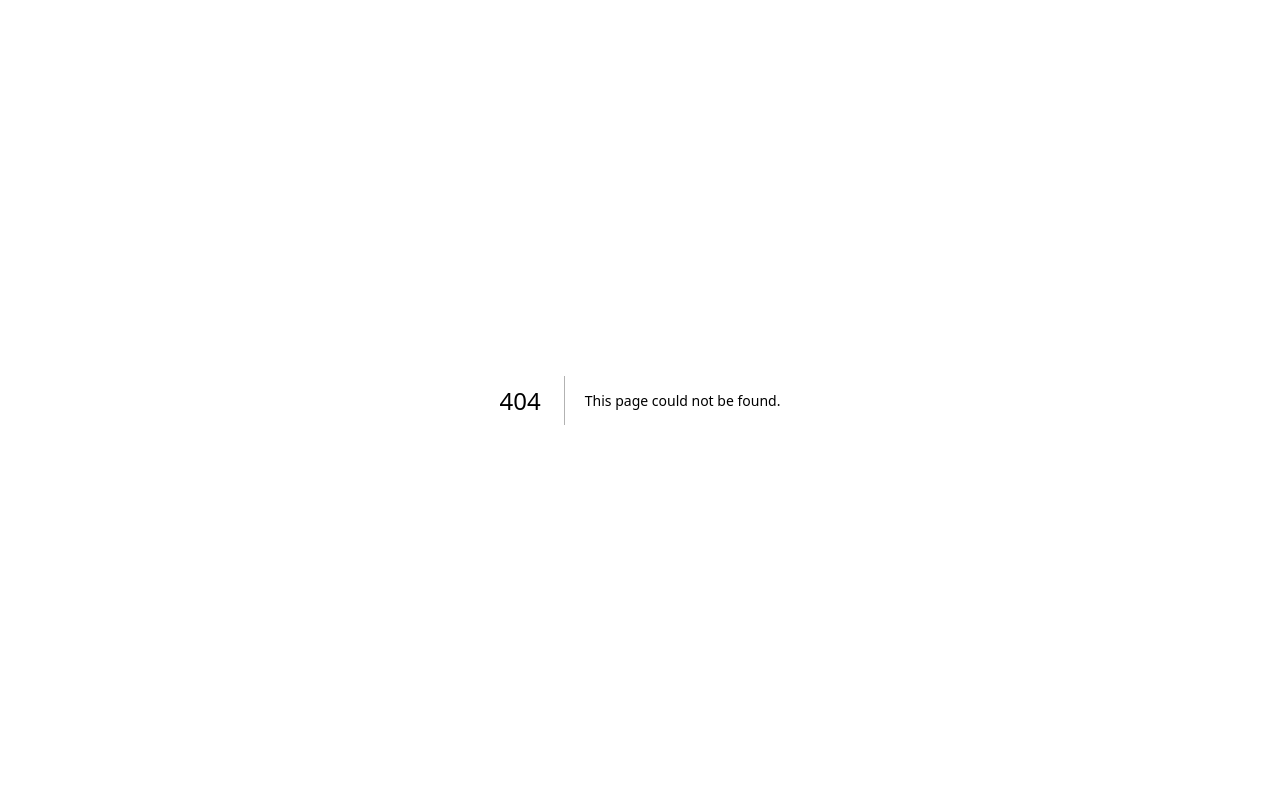
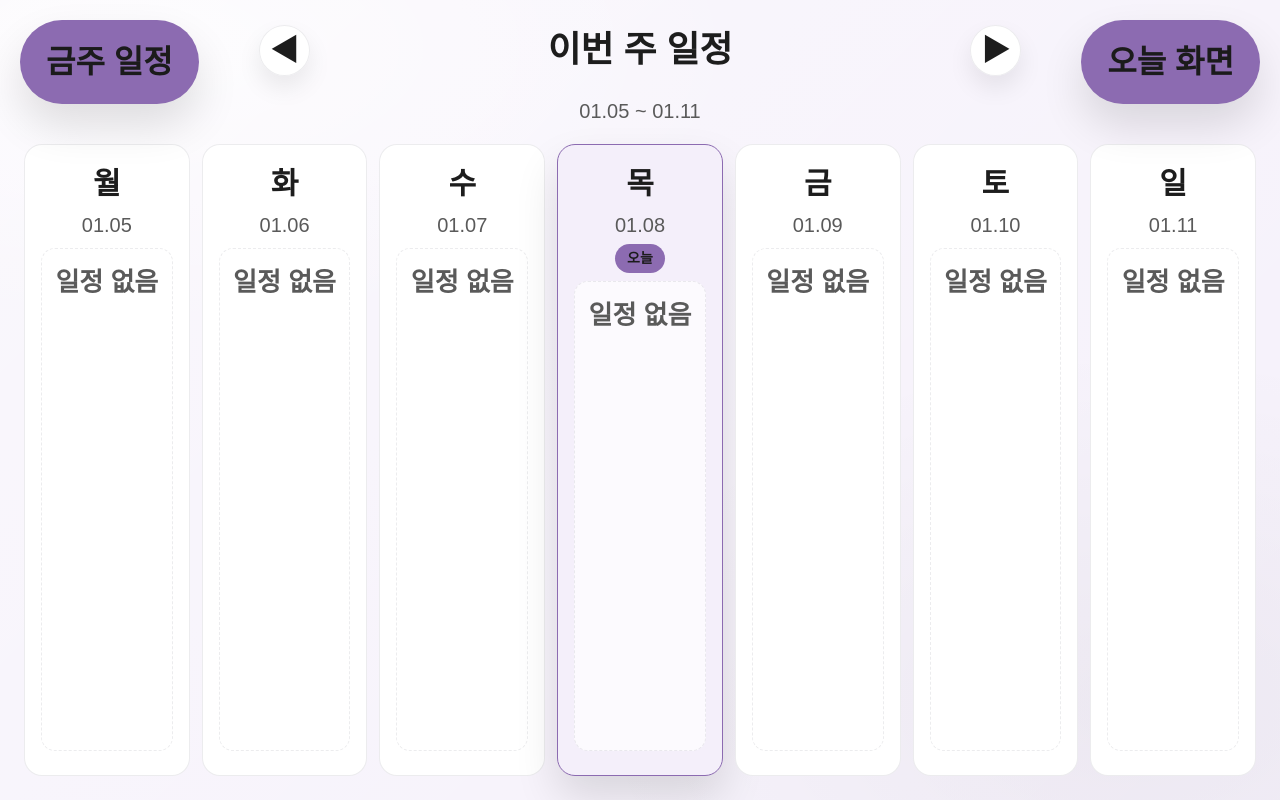
Before and after one commit to sungwu-dev/Grandma_Todo, a Next.js app: page /elder/calendar in a window 1280 px wide. Before the commit this address had no page. Built offline with nearby package versions, Linux system fonts and the light colour scheme.

Commit message:
Add elder calendar view and nav

```diff
--- /dev/null
+++ b/src/app/elder/calendar/page.tsx
@@ -0,0 +1,145 @@
+"use client";
+
+import { useEffect, useMemo, useState } from "react";
+import Link from "next/link";
+import type { CalendarEvent } from "@/lib/types";
+import { addDays, getDateKey, pad2, toMinutes } from "@/lib/time";
+import { loadEvents } from "@/lib/storage";
+
+const WEEK_LABELS = ["일", "월", "화", "수", "목", "금", "토"];
+const MAX_EVENTS_PER_DAY = 4;
+
+const formatShortDate = (date: Date) =>
+  `${pad2(date.getMonth() + 1)}.${pad2(date.getDate())}`;
+
+const formatTitleDate = (date: Date) => formatShortDate(date);
+
+const sortEvents = (list: CalendarEvent[]) =>
+  [...list].sort((a, b) => {
+    if (a.allDay && !b.allDay) {
+      return -1;
+    }
+    if (!a.allDay && b.allDay) {
+      return 1;
+    }
+    return toMinutes(a.start) - toMinutes(b.start);
+  });
+
+const formatEventTime = (event: CalendarEvent) =>
+  event.allDay ? "종일" : `${event.start} ~ ${event.end}`;
+
+const eventMatchesDate = (event: CalendarEvent, dateKey: string) =>
+  dateKey >= event.startDate && dateKey <= event.endDate;
+
+const getWeekStart = (date: Date) => {
+  const day = date.getDay();
+  const diffFromMonday = (day + 6) % 7;
+  return addDays(date, -diffFromMonday);
+};
+
+export default function ElderCalendarPage() {
+  const [events, setEvents] = useState<CalendarEvent[]>([]);
+  const [weekOffset, setWeekOffset] = useState(0);
+  const today = useMemo(() => new Date(), []);
+
+  useEffect(() => {
+    // localStorage: events_v1 (CalendarEvent 목록)
+    setEvents(loadEvents());
+  }, []);
+
+  const baseDate = useMemo(() => addDays(today, weekOffset * 7), [today, weekOffset]);
+  const weekStart = useMemo(() => getWeekStart(baseDate), [baseDate]);
+  const weekDates = useMemo(
+    () => Array.from({ length: 7 }, (_, index) => addDays(weekStart, index)),
+    [weekStart]
+  );
+  const rangeText = useMemo(() => {
+    const end = addDays(weekStart, 6);
+    return `${formatShortDate(weekStart)} ~ ${formatShortDate(end)}`;
+  }, [weekStart]);
+  const todayKey = getDateKey(today);
+  const weekTitle = "이번 주 일정";
+
+  return (
+    <div className="page elder-week elder-week-screen">
+      <button
+        type="button"
+        className="big-button elder-calendar-fab elder-calendar-fab-left"
+        onClick={() => setWeekOffset(0)}
+      >
+        금주 일정
+      </button>
+      <Link className="big-button elder-calendar-fab" href="/elder">
+        오늘 화면
+      </Link>
+      <header className="elder-week-top" aria-label="주간 이동">
+        <div className="elder-week-title-row">
+          <button
+            type="button"
+            className="elder-week-arrow elder-week-arrow--prev"
+            onClick={() => setWeekOffset((prev) => prev - 1)}
+            aria-label="이전 주"
+          >
+            ◀
+          </button>
+          <div className="elder-week-title">{weekTitle}</div>
+          <button
+            type="button"
+            className="elder-week-arrow elder-week-arrow--next"
+            onClick={() => setWeekOffset((prev) => prev + 1)}
+            aria-label="다음 주"
+          >
+            ▶
+          </button>
+        </div>
+        <div className="elder-week-range">{rangeText}</div>
+      </header>
+
+      <section className="elder-week-board" aria-live="polite">
+        {weekDates.map((date) => {
+          const dateKey = getDateKey(date);
+          const dayEvents = sortEvents(
+            events.filter((event) => eventMatchesDate(event, dateKey))
+          );
+          const visibleEvents = dayEvents.slice(0, MAX_EVENTS_PER_DAY);
+          const hiddenCount = Math.max(0, dayEvents.length - visibleEvents.length);
+          const isToday = dateKey === todayKey;
+
+          return (
+            <article
+              key={dateKey}
+              className="elder-week-col"
+              data-today={isToday ? "true" : undefined}
+            >
+              <div className="elder-week-col-head">
+                <div className="elder-week-col-weekday">{WEEK_LABELS[date.getDay()]}</div>
+                <div className="elder-week-col-date">{formatTitleDate(date)}</div>
+                {isToday && <span className="elder-week-col-badge">오늘</span>}
+              </div>
+              {dayEvents.length === 0 ? (
+                <div className="elder-week-col-empty">일정 없음</div>
+              ) : (
+                <ul className="elder-week-col-list">
+                  {visibleEvents.map((event) => (
+                    <li key={`${event.id}-${dateKey}`} className="elder-week-col-event">
+                      <div className="elder-week-col-time">{formatEventTime(event)}</div>
+                      <div className="elder-week-col-title">{event.label}</div>
+                      {event.startDate !== event.endDate && (
+                        <div className="elder-week-col-note">
+                          기간 {event.startDate} ~ {event.endDate}
+                        </div>
+                      )}
+                    </li>
+                  ))}
+                </ul>
+              )}
+              {hiddenCount > 0 && (
+                <div className="elder-week-col-more">외 {hiddenCount}개 일정</div>
+              )}
+            </article>
+          );
+        })}
+      </section>
+    </div>
+  );
+}
--- a/src/app/elder/page.tsx
+++ b/src/app/elder/page.tsx
@@ -1,6 +1,7 @@
 "use client";
 
 import { useEffect, useMemo, useRef, useState } from "react";
+import Link from "next/link";
 import {
   DEFAULT_ALERT_MINUTES,
   DEFAULT_ALERT_TARGET,
@@ -537,6 +538,9 @@ export default function ElderPage() {
 
   return (
     <div className="app" id="appRoot">
+      <Link className="big-button elder-calendar-fab" href="/elder/calendar">
+        달력 보기
+      </Link>
       <header className="top">
         <div id="dateText" className="date-text">
           {dateLine}
--- a/src/app/globals.css
+++ b/src/app/globals.css
@@ -640,6 +640,205 @@ input {
   color: var(--text-muted);
 }
 
+.elder-week {
+  max-width: 100%;
+  height: 100vh;
+  padding: clamp(12px, 2vw, 24px);
+  gap: clamp(10px, 1.6vw, 18px);
+  overflow: hidden;
+}
+
+.elder-week-screen {
+  display: grid;
+  grid-template-rows: auto minmax(0, 1fr);
+  gap: clamp(10px, 1.6vw, 18px);
+}
+
+.elder-week-top {
+  display: grid;
+  align-items: center;
+  gap: clamp(10px, 1.6vw, 18px);
+  justify-items: center;
+  text-align: center;
+  width: 100%;
+}
+
+.elder-week-title {
+  font-size: clamp(22px, 2.8vw, 36px);
+  font-weight: 800;
+  grid-column: 3 / 6;
+  justify-self: center;
+}
+
+.elder-week-range {
+  font-size: clamp(14px, 2vw, 20px);
+  color: var(--text-muted);
+}
+
+.elder-week-title-row {
+  width: 100%;
+  display: grid;
+  grid-template-columns: repeat(7, minmax(0, 1fr));
+  align-items: center;
+  gap: clamp(8px, 1vw, 12px);
+}
+
+.elder-week-arrow {
+  width: clamp(38px, 4vw, 52px);
+  height: clamp(38px, 4vw, 52px);
+  border-radius: 999px;
+  border: 1px solid var(--line);
+  background: var(--surface-strong);
+  font-size: clamp(18px, 2.4vw, 28px);
+  font-weight: 800;
+  color: var(--text-main);
+  cursor: pointer;
+  box-shadow: var(--shadow-soft);
+}
+
+.elder-week-arrow:active {
+  transform: scale(0.98);
+}
+
+.elder-week-arrow:focus-visible {
+  outline: 3px solid rgba(0, 0, 0, 0.18);
+  outline-offset: 3px;
+}
+
+.elder-week-arrow--prev {
+  grid-column: 2;
+  justify-self: center;
+}
+
+.elder-week-arrow--next {
+  grid-column: 6;
+  justify-self: center;
+}
+
+.elder-week-board {
+  display: grid;
+  grid-template-columns: repeat(7, minmax(0, 1fr));
+  gap: clamp(8px, 1vw, 12px);
+  min-height: 0;
+}
+
+.elder-week-col {
+  background: var(--surface-strong);
+  border: 1px solid var(--line);
+  border-radius: 18px;
+  padding: clamp(10px, 1.4vw, 16px);
+  display: grid;
+  grid-template-rows: auto 1fr auto;
+  gap: 8px;
+  min-height: 0;
+}
+
+.elder-week-col[data-today="true"] {
+  border-color: var(--theme);
+  background: var(--theme-tint);
+  box-shadow: var(--shadow-strong);
+}
+
+.elder-week-col-head {
+  display: grid;
+  gap: 4px;
+  justify-items: center;
+  text-align: center;
+}
+
+.elder-week-col-weekday {
+  font-size: clamp(18px, 2.4vw, 30px);
+  font-weight: 800;
+}
+
+.elder-week-col-date {
+  font-size: clamp(13px, 1.6vw, 20px);
+  color: var(--text-muted);
+}
+
+.elder-week-col-badge {
+  padding: 4px 12px;
+  border-radius: 999px;
+  background: var(--theme);
+  color: #1b1b1b;
+  font-weight: 800;
+  font-size: 14px;
+}
+
+.elder-week-col-list {
+  list-style: none;
+  padding: 0;
+  margin: 0;
+  display: grid;
+  gap: 8px;
+  align-content: start;
+}
+
+.elder-week-col-event {
+  padding: 10px 12px;
+  border-radius: 14px;
+  border: 1px solid var(--line);
+  background: #fff;
+  display: grid;
+  gap: 4px;
+}
+
+.elder-week-col-time {
+  font-size: clamp(12px, 1.4vw, 18px);
+  color: var(--text-muted);
+  font-weight: 600;
+}
+
+.elder-week-col-title {
+  font-size: clamp(14px, 1.8vw, 22px);
+  font-weight: 700;
+  line-height: 1.25;
+  word-break: keep-all;
+  overflow-wrap: break-word;
+  display: -webkit-box;
+  -webkit-line-clamp: 2;
+  -webkit-box-orient: vertical;
+  overflow: hidden;
+}
+
+.elder-week-col-note {
+  font-size: clamp(12px, 1.4vw, 18px);
+  color: var(--text-muted);
+}
+
+.elder-week-col-empty {
+  padding: 14px 12px;
+  border-radius: 14px;
+  border: 1px dashed var(--line);
+  text-align: center;
+  font-size: clamp(16px, 2.4vw, 26px);
+  font-weight: 700;
+  color: var(--text-muted);
+  background: rgba(255, 255, 255, 0.7);
+}
+
+.elder-week-col-more {
+  text-align: center;
+  font-size: clamp(12px, 1.5vw, 18px);
+  color: var(--text-muted);
+  font-weight: 700;
+}
+
+.elder-calendar-fab {
+  position: fixed;
+  top: clamp(12px, 2vw, 20px);
+  right: clamp(12px, 2vw, 20px);
+  z-index: 80;
+  padding: 16px 24px;
+  font-size: clamp(20px, 2.6vw, 32px);
+  box-shadow: var(--shadow-strong);
+}
+
+.elder-calendar-fab-left {
+  right: auto;
+  left: clamp(12px, 2vw, 20px);
+}
+
 .calendar-form {
   display: grid;
   gap: 14px;
@@ -906,6 +1105,12 @@ input {
     width: clamp(88px, 12vw, 112px);
     height: clamp(88px, 12vw, 112px);
   }
+
+  .elder-week-top {
+    grid-template-columns: 1fr;
+    justify-items: center;
+    text-align: center;
+  }
 }
 
 @media (min-width: 900px) {
```
